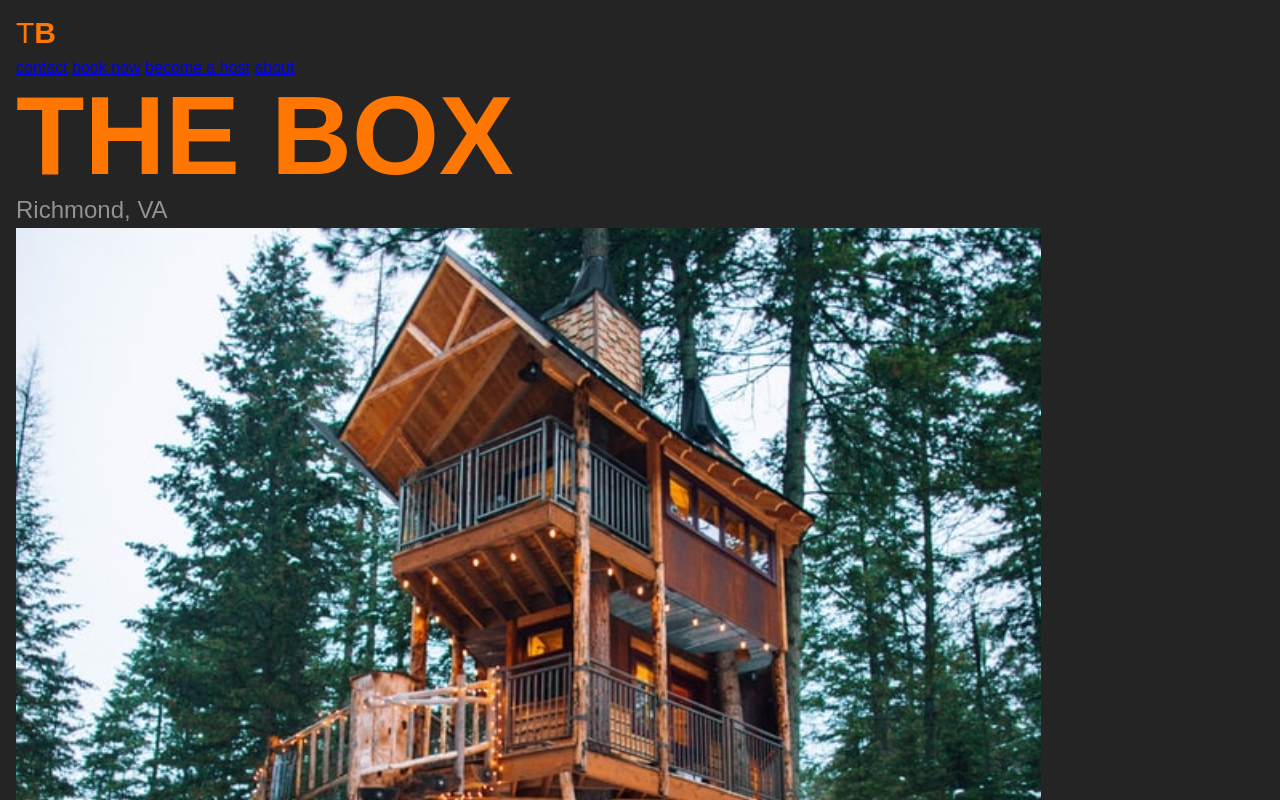
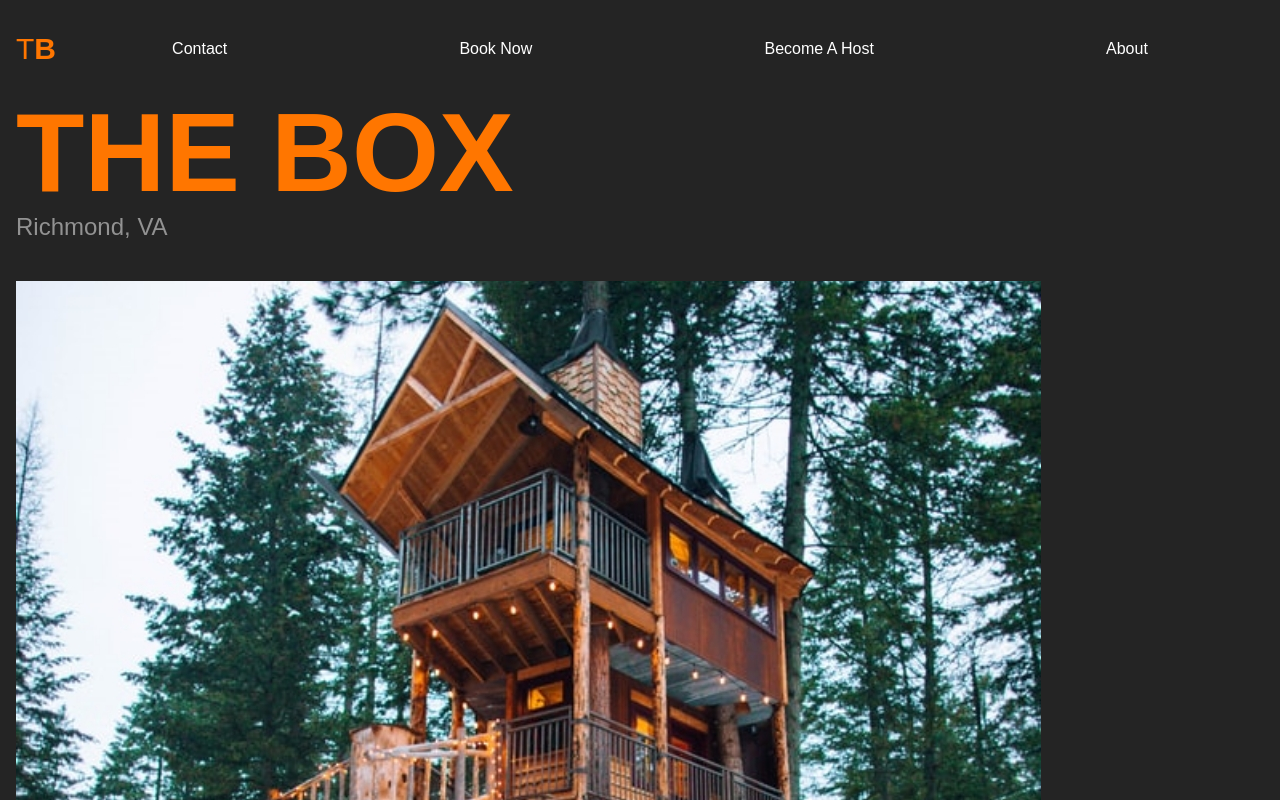
Before and after one commit to Annie-Huang/the-box, a website: page index.html in a window 1280 px wide. Shown: the top 800 px of the page. Drawn offline with Linux system fonts and the light colour scheme.

Commit message:
Styled the header and nav section: double flex box.

```diff
--- a/css/style.css
+++ b/css/style.css
@@ -34,6 +34,26 @@ img {
 
 .location {
   color: var(--clr-icons);
-  margin: 0;
+  margin: 0 0 1.5em;
   font-size: 1.5rem;
 }
+
+header {
+  display: flex;
+  align-items: center; /* vertically center */
+  margin: 2em 0;
+}
+
+nav {
+  /*outline: 2px solid red;*/
+  flex-grow: 1; /* the same as width: 100%; */
+
+  display: flex;
+  justify-content: space-around;
+}
+
+.nav__link {
+  color: var(--clr-text);
+  text-transform: capitalize;
+  text-decoration: none;
+}
```
